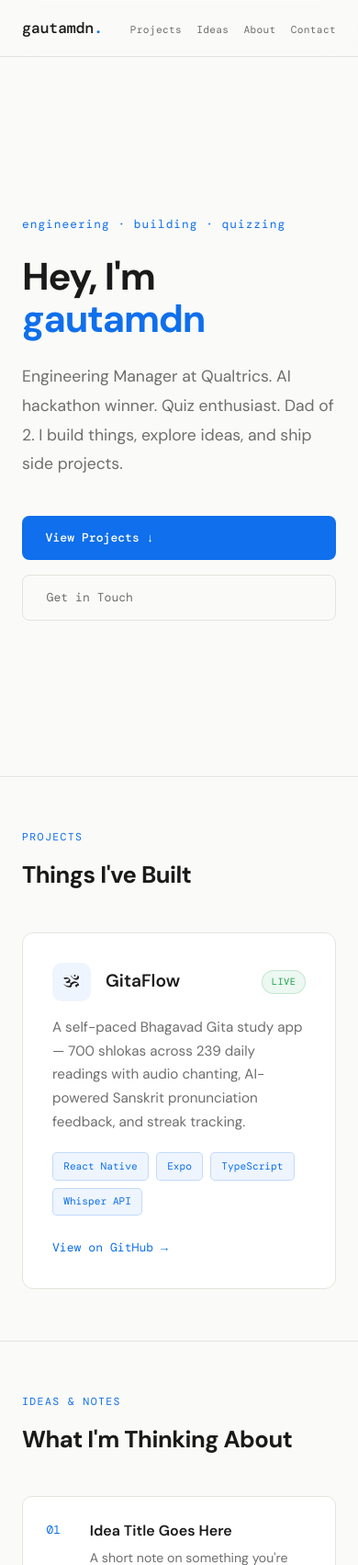
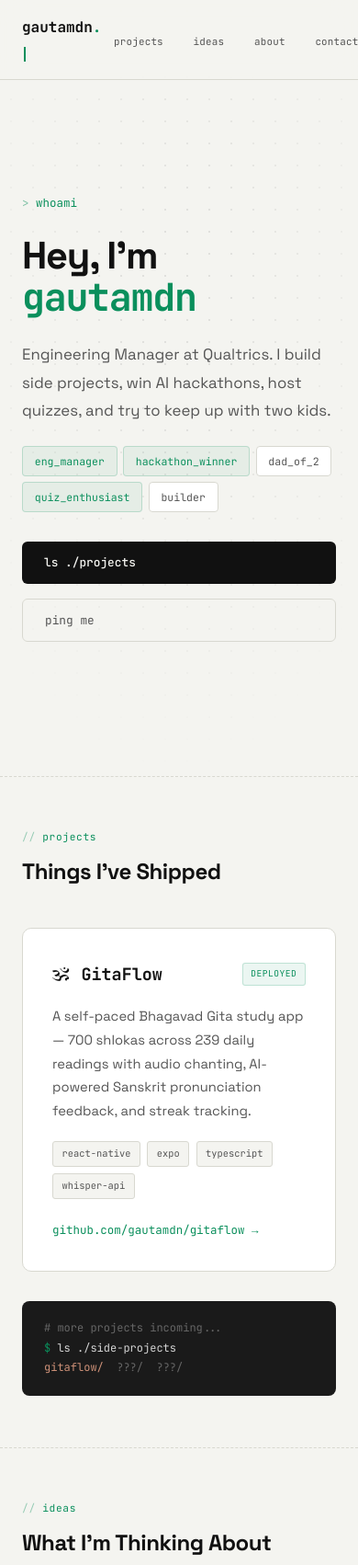
Before and after one commit to gautamdn/gautamdn.github.io, a plain HTML site: page index.html in a window 390 px wide. Shown: the top 1702 px of the page at 92% size. Drawn offline with nearby package versions, Linux system fonts and the light colour scheme; a web font is replaced by a local one.

Commit message:
Add files via upload

```diff
--- a/index.html
+++ b/index.html
@@ -4,22 +4,23 @@
 <meta charset="UTF-8">
 <meta name="viewport" content="width=device-width, initial-scale=1.0">
 <title>gautamdn</title>
-<link href="https://fonts.googleapis.com/css2?family=DM+Mono:wght@300;400;500&family=DM+Sans:wght@300;400;500;600;700&display=swap" rel="stylesheet">
+<link href="https://fonts.googleapis.com/css2?family=JetBrains+Mono:wght@300;400;500;700&family=Space+Grotesk:wght@300;400;500;600;700&display=swap" rel="stylesheet">
 <style>
   *, *::before, *::after { margin: 0; padding: 0; box-sizing: border-box; }
 
   :root {
-    --bg: #fafaf8;
+    --bg: #f4f4f0;
     --surface: #ffffff;
-    --surface-hover: #f5f5f0;
-    --border: #e4e4de;
-    --text: #1a1a1a;
-    --text-dim: #6e6e6e;
-    --accent: #0f6fec;
-    --accent-light: rgba(15, 111, 236, 0.07);
-    --accent-border: rgba(15, 111, 236, 0.2);
-    --mono: 'DM Mono', monospace;
-    --sans: 'DM Sans', sans-serif;
+    --surface-hover: #fafaf7;
+    --border: #d8d8d0;
+    --text: #111111;
+    --text-dim: #555555;
+    --accent: #0a8f5c;
+    --accent-light: rgba(10, 143, 92, 0.06);
+    --accent-border: rgba(10, 143, 92, 0.2);
+    --mono: 'JetBrains Mono', monospace;
+    --sans: 'Space Grotesk', sans-serif;
+    --grid-color: rgba(0, 0, 0, 0.04);
   }
 
   html { scroll-behavior: smooth; }
@@ -30,7 +31,22 @@
     font-family: var(--sans);
     line-height: 1.7;
     overflow-x: hidden;
+    position: relative;
   }
+
+  /* ── DOT GRID BG ── */
+  body::before {
+    content: '';
+    position: fixed;
+    inset: 0;
+    z-index: 0;
+    pointer-events: none;
+    background-image: radial-gradient(circle, rgba(0,0,0,0.08) 1px, transparent 1px);
+    background-size: 24px 24px;
+    mask-image: radial-gradient(ellipse 70% 60% at 50% 40%, black 20%, transparent 100%);
+  }
+
+  body > * { position: relative; z-index: 1; }
 
   ::selection {
     background: var(--accent);
@@ -43,41 +59,58 @@
     top: 0;
     width: 100%;
     z-index: 100;
-    padding: 1.2rem 2rem;
+    padding: 1rem 2rem;
     display: flex;
     justify-content: space-between;
     align-items: center;
-    background: rgba(250, 250, 248, 0.85);
+    background: rgba(244, 244, 240, 0.88);
     backdrop-filter: blur(16px);
     border-bottom: 1px solid var(--border);
   }
 
   .logo {
     font-family: var(--mono);
-    font-weight: 500;
-    font-size: 1.05rem;
+    font-weight: 700;
+    font-size: 1rem;
     color: var(--text);
-    letter-spacing: -0.02em;
   }
 
   .logo span { color: var(--accent); }
 
+  .logo .cursor {
+    display: inline-block;
+    width: 2px;
+    height: 1em;
+    background: var(--accent);
+    margin-left: 2px;
+    animation: blink 1s step-end infinite;
+    vertical-align: text-bottom;
+  }
+
   nav ul {
     list-style: none;
     display: flex;
-    gap: 2rem;
+    gap: 1.8rem;
   }
 
   nav a {
     color: var(--text-dim);
     text-decoration: none;
     font-family: var(--mono);
-    font-size: 0.78rem;
-    letter-spacing: 0.03em;
+    font-size: 0.75rem;
+    letter-spacing: 0.02em;
     transition: color 0.3s;
   }
 
-  nav a:hover { color: var(--accent); }
+  nav a::before {
+    content: './';
+    color: var(--accent);
+    opacity: 0;
+    transition: opacity 0.3s;
+  }
+
+  nav a:hover { color: var(--text); }
+  nav a:hover::before { opacity: 1; }
 
   /* ── HERO ── */
   .hero {
@@ -92,42 +125,72 @@
 
   .hero-tag {
     font-family: var(--mono);
-    font-size: 0.8rem;
+    font-size: 0.78rem;
     color: var(--accent);
-    letter-spacing: 0.08em;
     margin-bottom: 1.5rem;
     opacity: 0;
     animation: fadeUp 0.6s ease forwards 0.2s;
   }
 
+  .hero-tag::before {
+    content: '> ';
+    opacity: 0.5;
+  }
+
   .hero h1 {
-    font-size: clamp(2.6rem, 6vw, 4.5rem);
+    font-size: clamp(2.6rem, 6vw, 4.2rem);
     font-weight: 700;
     line-height: 1.1;
     letter-spacing: -0.03em;
+    color: var(--text);
     margin-bottom: 1.5rem;
-    color: var(--text);
     opacity: 0;
     animation: fadeUp 0.6s ease forwards 0.4s;
   }
 
   .hero h1 .highlight {
     color: var(--accent);
+    font-family: var(--mono);
   }
 
   .hero-desc {
-    font-size: 1.1rem;
+    font-size: 1.05rem;
     color: var(--text-dim);
-    max-width: 520px;
+    max-width: 540px;
     line-height: 1.8;
     opacity: 0;
     animation: fadeUp 0.6s ease forwards 0.6s;
   }
 
+  .hero-roles {
+    display: flex;
+    flex-wrap: wrap;
+    gap: 0.6rem;
+    margin-top: 1.5rem;
+    opacity: 0;
+    animation: fadeUp 0.6s ease forwards 0.7s;
+  }
+
+  .role-chip {
+    font-family: var(--mono);
+    font-size: 0.72rem;
+    padding: 0.35rem 0.8rem;
+    border-radius: 4px;
+    background: var(--surface);
+    border: 1px solid var(--border);
+    color: var(--text-dim);
+  }
+
+  .role-chip.active {
+    background: var(--accent-light);
+    border-color: var(--accent-border);
+    color: var(--accent);
+  }
+
   .hero-cta {
     display: flex;
     gap: 1rem;
-    margin-top: 2.5rem;
+    margin-top: 2rem;
     opacity: 0;
     animation: fadeUp 0.6s ease forwards 0.8s;
   }
@@ -136,10 +199,10 @@
     display: inline-flex;
     align-items: center;
     gap: 0.5rem;
-    padding: 0.8rem 1.6rem;
-    border-radius: 8px;
+    padding: 0.75rem 1.5rem;
+    border-radius: 6px;
     font-family: var(--mono);
-    font-size: 0.82rem;
+    font-size: 0.8rem;
     text-decoration: none;
     transition: all 0.3s;
     cursor: pointer;
@@ -147,15 +210,15 @@
   }
 
   .btn-primary {
-    background: var(--accent);
-    color: #fff;
+    background: var(--text);
+    color: var(--bg);
     font-weight: 500;
   }
 
   .btn-primary:hover {
-    background: #0d5ecc;
+    background: var(--accent);
     transform: translateY(-1px);
-    box-shadow: 0 4px 16px rgba(15, 111, 236, 0.2);
+    box-shadow: 0 4px 16px rgba(10, 143, 92, 0.15);
   }
 
   .btn-ghost {
@@ -178,101 +241,121 @@
 
   .section-label {
     font-family: var(--mono);
-    font-size: 0.72rem;
+    font-size: 0.7rem;
     color: var(--accent);
-    letter-spacing: 0.12em;
-    text-transform: uppercase;
-    margin-bottom: 0.6rem;
+    letter-spacing: 0.06em;
+    margin-bottom: 0.5rem;
+  }
+
+  .section-label::before {
+    content: '// ';
+    opacity: 0.4;
   }
 
   .section-title {
-    font-size: clamp(1.6rem, 3.5vw, 2.2rem);
+    font-size: clamp(1.5rem, 3.5vw, 2rem);
     font-weight: 700;
     letter-spacing: -0.02em;
     margin-bottom: 2.5rem;
     color: var(--text);
   }
 
+  .divider {
+    max-width: 900px;
+    margin: 0 auto;
+    border: none;
+    border-top: 1px dashed var(--border);
+  }
+
   /* ── PROJECTS ── */
   .project-card {
     background: var(--surface);
     border: 1px solid var(--border);
-    border-radius: 12px;
+    border-radius: 10px;
     padding: 2rem;
     transition: all 0.3s;
     position: relative;
+    overflow: hidden;
+  }
+
+  .project-card::before {
+    content: '';
+    position: absolute;
+    top: 0;
+    left: 0;
+    width: 3px;
+    height: 100%;
+    background: var(--accent);
+    opacity: 0;
+    transition: opacity 0.3s;
   }
 
   .project-card:hover {
     border-color: var(--accent-border);
     transform: translateY(-2px);
-    box-shadow: 0 8px 30px rgba(0,0,0,0.06);
+    box-shadow: 0 8px 30px rgba(0,0,0,0.05);
   }
+
+  .project-card:hover::before { opacity: 1; }
 
   .project-header {
     display: flex;
     align-items: center;
-    gap: 1rem;
+    gap: 0.8rem;
     margin-bottom: 1rem;
   }
 
   .project-icon {
-    width: 42px;
-    height: 42px;
-    border-radius: 10px;
-    background: var(--accent-light);
-    display: flex;
-    align-items: center;
-    justify-content: center;
-    font-size: 1.2rem;
+    font-size: 1.3rem;
   }
 
   .project-card h3 {
-    font-size: 1.2rem;
+    font-size: 1.15rem;
     font-weight: 600;
     color: var(--text);
+    font-family: var(--mono);
   }
 
   .project-status {
     font-family: var(--mono);
-    font-size: 0.65rem;
-    padding: 0.2rem 0.6rem;
-    border-radius: 20px;
+    font-size: 0.6rem;
+    padding: 0.2rem 0.55rem;
+    border-radius: 3px;
     text-transform: uppercase;
-    letter-spacing: 0.04em;
+    letter-spacing: 0.05em;
     margin-left: auto;
-    background: rgba(22, 163, 74, 0.08);
-    color: #16a34a;
-    border: 1px solid rgba(22, 163, 74, 0.2);
+    background: rgba(10, 143, 92, 0.08);
+    color: var(--accent);
+    border: 1px solid var(--accent-border);
   }
 
   .project-card p {
-    font-size: 0.95rem;
+    font-size: 0.92rem;
     color: var(--text-dim);
-    line-height: 1.7;
+    line-height: 1.75;
     margin-bottom: 1.2rem;
   }
 
   .project-tags {
     display: flex;
     flex-wrap: wrap;
-    gap: 0.5rem;
+    gap: 0.45rem;
     margin-bottom: 1.2rem;
   }
 
   .tag {
     font-family: var(--mono);
-    font-size: 0.7rem;
-    padding: 0.3rem 0.7rem;
-    border-radius: 5px;
-    background: var(--accent-light);
-    color: var(--accent);
-    border: 1px solid var(--accent-border);
+    font-size: 0.65rem;
+    padding: 0.25rem 0.6rem;
+    border-radius: 3px;
+    background: var(--bg);
+    color: var(--text-dim);
+    border: 1px solid var(--border);
   }
 
   .project-link {
     font-family: var(--mono);
-    font-size: 0.82rem;
+    font-size: 0.78rem;
     color: var(--accent);
     text-decoration: none;
     display: inline-flex;
@@ -287,17 +370,17 @@
   .ideas-list {
     display: flex;
     flex-direction: column;
-    gap: 1rem;
+    gap: 0.8rem;
   }
 
   .idea-item {
     display: flex;
     align-items: flex-start;
-    gap: 1.2rem;
-    padding: 1.4rem 1.6rem;
+    gap: 1rem;
+    padding: 1.2rem 1.5rem;
     background: var(--surface);
     border: 1px solid var(--border);
-    border-radius: 10px;
+    border-radius: 8px;
     transition: all 0.3s;
   }
 
@@ -307,22 +390,24 @@
 
   .idea-num {
     font-family: var(--mono);
-    font-size: 0.8rem;
+    font-size: 0.72rem;
     color: var(--accent);
-    min-width: 28px;
-    padding-top: 0.15rem;
+    min-width: 24px;
+    padding-top: 0.2rem;
+    opacity: 0.6;
   }
 
   .idea-item h3 {
-    font-size: 1rem;
+    font-size: 0.95rem;
     font-weight: 600;
-    margin-bottom: 0.3rem;
+    margin-bottom: 0.25rem;
     color: var(--text);
   }
 
   .idea-item p {
-    font-size: 0.88rem;
+    font-size: 0.85rem;
     color: var(--text-dim);
+    line-height: 1.6;
   }
 
   /* ── ABOUT ── */
@@ -335,9 +420,9 @@
 
   .about-text p {
     color: var(--text-dim);
-    font-size: 1rem;
-    margin-bottom: 1.2rem;
-    line-height: 1.9;
+    font-size: 0.95rem;
+    margin-bottom: 1.1rem;
+    line-height: 1.85;
   }
 
   .about-text p strong {
@@ -347,27 +432,27 @@
   .about-stats {
     display: grid;
     grid-template-columns: 1fr 1fr;
-    gap: 1rem;
+    gap: 0.8rem;
   }
 
   .stat-card {
     background: var(--surface);
     border: 1px solid var(--border);
-    border-radius: 10px;
-    padding: 1.4rem;
+    border-radius: 8px;
+    padding: 1.2rem;
     text-align: center;
+    font-family: var(--mono);
   }
 
   .stat-card .num {
-    font-family: var(--mono);
-    font-size: 1.6rem;
-    font-weight: 500;
+    font-size: 1.4rem;
+    font-weight: 700;
     color: var(--accent);
     display: block;
   }
 
   .stat-card .label {
-    font-size: 0.75rem;
+    font-size: 0.68rem;
     color: var(--text-dim);
     margin-top: 0.3rem;
     display: block;
@@ -377,58 +462,67 @@
   .links-row {
     display: flex;
     flex-wrap: wrap;
-    gap: 1rem;
+    gap: 0.8rem;
   }
 
   .link-card {
     display: flex;
     align-items: center;
-    gap: 0.7rem;
-    padding: 0.9rem 1.4rem;
+    gap: 0.6rem;
+    padding: 0.8rem 1.2rem;
     background: var(--surface);
     border: 1px solid var(--border);
-    border-radius: 10px;
+    border-radius: 6px;
     text-decoration: none;
     color: var(--text);
     font-family: var(--mono);
-    font-size: 0.85rem;
+    font-size: 0.8rem;
     transition: all 0.3s;
   }
 
   .link-card:hover {
     border-color: var(--accent);
     color: var(--accent);
-    transform: translateY(-2px);
-    box-shadow: 0 4px 16px rgba(0,0,0,0.05);
+    transform: translateY(-1px);
+    box-shadow: 0 4px 12px rgba(0,0,0,0.04);
   }
 
   .link-card svg {
-    width: 18px;
-    height: 18px;
+    width: 16px;
+    height: 16px;
     stroke: currentColor;
     fill: none;
     stroke-width: 2;
   }
 
-  /* ── DIVIDER ── */
-  .divider {
-    max-width: 900px;
-    margin: 0 auto;
-    border: none;
-    border-top: 1px solid var(--border);
+  /* ── TERMINAL BLOCK ── */
+  .terminal-block {
+    font-family: var(--mono);
+    font-size: 0.75rem;
+    background: #1a1a1a;
+    color: #d4d4d4;
+    border-radius: 8px;
+    padding: 1.2rem 1.5rem;
+    margin-top: 2rem;
+    line-height: 1.8;
+    overflow-x: auto;
   }
+
+  .terminal-block .prompt { color: var(--accent); }
+  .terminal-block .comment { color: #666; }
+  .terminal-block .string { color: #ce9178; }
 
   /* ── FOOTER ── */
   footer {
     max-width: 900px;
     margin: 0 auto;
     padding: 2.5rem 3rem;
-    border-top: 1px solid var(--border);
+    border-top: 1px dashed var(--border);
     display: flex;
     justify-content: space-between;
     align-items: center;
     font-family: var(--mono);
-    font-size: 0.72rem;
+    font-size: 0.68rem;
     color: var(--text-dim);
   }
 
@@ -442,24 +536,28 @@
     width: 6px;
     height: 6px;
     border-radius: 50%;
-    background: #16a34a;
+    background: var(--accent);
     animation: pulse 2s ease-in-out infinite;
   }
 
   /* ── ANIMATIONS ── */
   @keyframes fadeUp {
-    from { opacity: 0; transform: translateY(20px); }
+    from { opacity: 0; transform: translateY(16px); }
     to { opacity: 1; transform: translateY(0); }
+  }
+
+  @keyframes blink {
+    50% { opacity: 0; }
   }
 
   @keyframes pulse {
     0%, 100% { opacity: 1; }
-    50% { opacity: 0.4; }
+    50% { opacity: 0.3; }
   }
 
   .fade-in {
     opacity: 0;
-    transform: translateY(20px);
+    transform: translateY(16px);
     transition: opacity 0.5s ease, transform 0.5s ease;
   }
 
@@ -471,12 +569,13 @@
   /* ── RESPONSIVE ── */
   @media (max-width: 768px) {
     nav { padding: 1rem 1.5rem; }
-    nav ul { gap: 1rem; }
-    nav a { font-size: 0.7rem; }
+    nav ul { gap: 1.2rem; }
+    nav a { font-size: 0.68rem; }
     section { padding: 3.5rem 1.5rem; }
     .hero { padding: 7rem 1.5rem 3rem; }
     .about-content { grid-template-columns: 1fr; }
     .hero-cta { flex-direction: column; }
+    .hero-roles { gap: 0.4rem; }
   }
 </style>
 </head>
@@ -484,23 +583,30 @@
 
 <!-- NAV -->
 <nav>
-  <div class="logo">gautamdn<span>.</span></div>
+  <div class="logo">gautamdn<span>.</span><span class="cursor"></span></div>
   <ul>
-    <li><a href="#projects">Projects</a></li>
-    <li><a href="#ideas">Ideas</a></li>
-    <li><a href="#about">About</a></li>
-    <li><a href="#contact">Contact</a></li>
+    <li><a href="#projects">projects</a></li>
+    <li><a href="#ideas">ideas</a></li>
+    <li><a href="#about">about</a></li>
+    <li><a href="#contact">contact</a></li>
   </ul>
 </nav>
 
 <!-- HERO -->
 <header class="hero">
-  <div class="hero-tag">engineering · building · quizzing</div>
+  <div class="hero-tag">whoami</div>
   <h1>Hey, I'm <span class="highlight">gautamdn</span></h1>
-  <p class="hero-desc">Engineering Manager at Qualtrics. AI hackathon winner. Quiz enthusiast. Dad of 2. I build things, explore ideas, and ship side projects.</p>
+  <p class="hero-desc">Engineering Manager at Qualtrics. I build side projects, win AI hackathons, host quizzes, and try to keep up with two kids.</p>
+  <div class="hero-roles">
+    <span class="role-chip active">eng_manager</span>
+    <span class="role-chip active">hackathon_winner</span>
+    <span class="role-chip">dad_of_2</span>
+    <span class="role-chip active">quiz_enthusiast</span>
+    <span class="role-chip">builder</span>
+  </div>
   <div class="hero-cta">
-    <a href="#projects" class="btn btn-primary">View Projects &darr;</a>
-    <a href="#contact" class="btn btn-ghost">Get in Touch</a>
+    <a href="#projects" class="btn btn-primary">ls ./projects</a>
+    <a href="#contact" class="btn btn-ghost">ping me</a>
   </div>
 </header>
 
@@ -508,23 +614,29 @@
 
 <!-- PROJECTS -->
 <section id="projects">
-  <div class="section-label">Projects</div>
-  <h2 class="section-title">Things I've Built</h2>
+  <div class="section-label">projects</div>
+  <h2 class="section-title">Things I've Shipped</h2>
 
   <div class="project-card fade-in">
     <div class="project-header">
-      <div class="project-icon">🕉</div>
+      <span class="project-icon">🕉</span>
       <h3>GitaFlow</h3>
-      <span class="project-status">Live</span>
+      <span class="project-status">deployed</span>
     </div>
     <p>A self-paced Bhagavad Gita study app — 700 shlokas across 239 daily readings with audio chanting, AI-powered Sanskrit pronunciation feedback, and streak tracking.</p>
     <div class="project-tags">
-      <span class="tag">React Native</span>
-      <span class="tag">Expo</span>
-      <span class="tag">TypeScript</span>
-      <span class="tag">Whisper API</span>
+      <span class="tag">react-native</span>
+      <span class="tag">expo</span>
+      <span class="tag">typescript</span>
+      <span class="tag">whisper-api</span>
     </div>
-    <a href="https://github.com/gautamdn/gitaflow" target="_blank" class="project-link">View on GitHub &rarr;</a>
+    <a href="https://github.com/gautamdn/gitaflow" target="_blank" class="project-link">github.com/gautamdn/gitaflow &rarr;</a>
+  </div>
+
+  <div class="terminal-block fade-in">
+    <span class="comment"># more projects incoming...</span><br>
+    <span class="prompt">$</span> ls ./side-projects<br>
+    <span class="string">gitaflow/</span>&nbsp;&nbsp;<span class="comment">???/</span>&nbsp;&nbsp;<span class="comment">???/</span>
   </div>
 </section>
 
@@ -532,7 +644,7 @@
 
 <!-- IDEAS -->
 <section id="ideas">
-  <div class="section-label">Ideas & Notes</div>
+  <div class="section-label">ideas</div>
   <h2 class="section-title">What I'm Thinking About</h2>
   <div class="ideas-list">
     <div class="idea-item fade-in">
@@ -563,7 +675,7 @@
 
 <!-- ABOUT -->
 <section id="about">
-  <div class="section-label">About</div>
+  <div class="section-label">about</div>
   <h2 class="section-title">A Bit About Me</h2>
   <div class="about-content">
     <div class="about-text fade-in">
@@ -586,7 +698,7 @@
       </div>
       <div class="stat-card">
         <span class="num">🧠</span>
-        <span class="label">Quiz Champion</span>
+        <span class="label">Quiz Champ</span>
       </div>
     </div>
   </div>
@@ -596,22 +708,22 @@
 
 <!-- CONTACT -->
 <section id="contact">
-  <div class="section-label">Contact</div>
+  <div class="section-label">contact</div>
   <h2 class="section-title">Let's Connect</h2>
   <div class="links-row">
     <a href="https://github.com/gautamdn" target="_blank" class="link-card">
       <svg viewBox="0 0 24 24"><path d="M9 19c-5 1.5-5-2.5-7-3m14 6v-3.87a3.37 3.37 0 0 0-.94-2.61c3.14-.35 6.44-1.54 6.44-7A5.44 5.44 0 0 0 20 4.77 5.07 5.07 0 0 0 19.91 1S18.73.65 16 2.48a13.38 13.38 0 0 0-7 0C6.27.65 5.09 1 5.09 1A5.07 5.07 0 0 0 5 4.77a5.44 5.44 0 0 0-1.5 3.78c0 5.42 3.3 6.61 6.44 7A3.37 3.37 0 0 0 9 18.13V22"/></svg>
       GitHub
     </a>
-    <a href="#" class="link-card">
+    <a href="https://www.linkedin.com/in/gautamdn/" target="_blank" class="link-card">
       <svg viewBox="0 0 24 24"><path d="M16 8a6 6 0 0 1 6 6v7h-4v-7a2 2 0 0 0-2-2 2 2 0 0 0-2 2v7h-4v-7a6 6 0 0 1 6-6z"/><rect x="2" y="9" width="4" height="12"/><circle cx="4" cy="4" r="2"/></svg>
       LinkedIn
     </a>
-    <a href="#" class="link-card">
+    <a href="https://x.com/goatzillaz" target="_blank" class="link-card">
       <svg viewBox="0 0 24 24"><path d="M23 3a10.9 10.9 0 0 1-3.14 1.53 4.48 4.48 0 0 0-7.86 3v1A10.66 10.66 0 0 1 3 4s-4 9 5 13a11.64 11.64 0 0 1-7 2c9 5 20 0 20-11.5a4.5 4.5 0 0 0-.08-.83A7.72 7.72 0 0 0 23 3z"/></svg>
-      Twitter / X
+      X / Twitter
     </a>
-    <a href="mailto:you@example.com" class="link-card">
+    <a href="mailto:gautamdn@outlook.com" class="link-card">
       <svg viewBox="0 0 24 24"><path d="M4 4h16c1.1 0 2 .9 2 2v12c0 1.1-.9 2-2 2H4c-1.1 0-2-.9-2-2V6c0-1.1.9-2 2-2z"/><polyline points="22,6 12,13 2,6"/></svg>
       Email
     </a>
@@ -623,7 +735,7 @@
   <span>&copy; 2026 gautamdn</span>
   <div class="footer-pulse">
     <div class="pulse-dot"></div>
-    <span>always building</span>
+    <span>always shipping</span>
   </div>
 </footer>
 
@@ -631,7 +743,7 @@
   const observer = new IntersectionObserver((entries) => {
     entries.forEach((entry, i) => {
       if (entry.isIntersecting) {
-        setTimeout(() => entry.target.classList.add('visible'), i * 80);
+        setTimeout(() => entry.target.classList.add('visible'), i * 100);
         observer.unobserve(entry.target);
       }
     });
```
